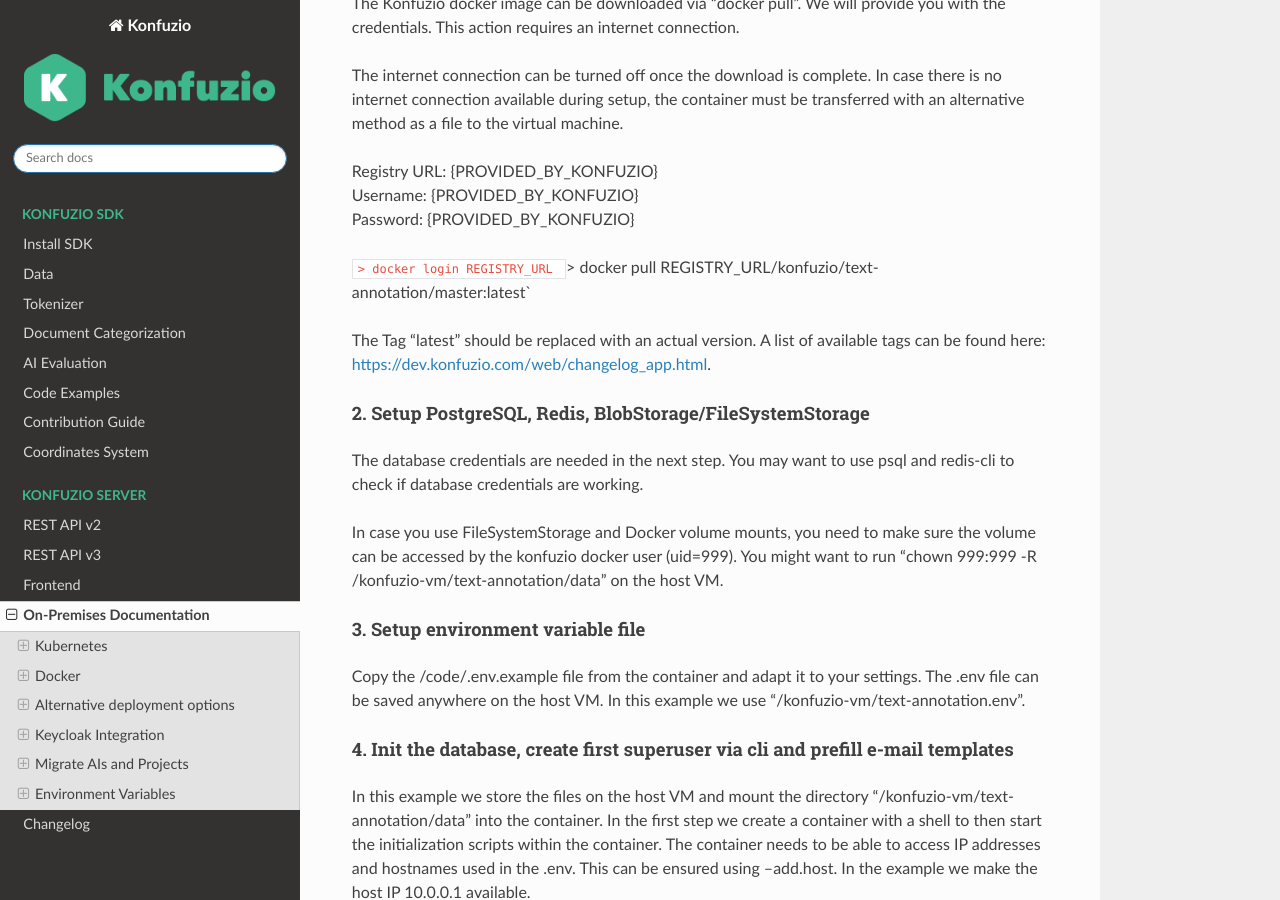
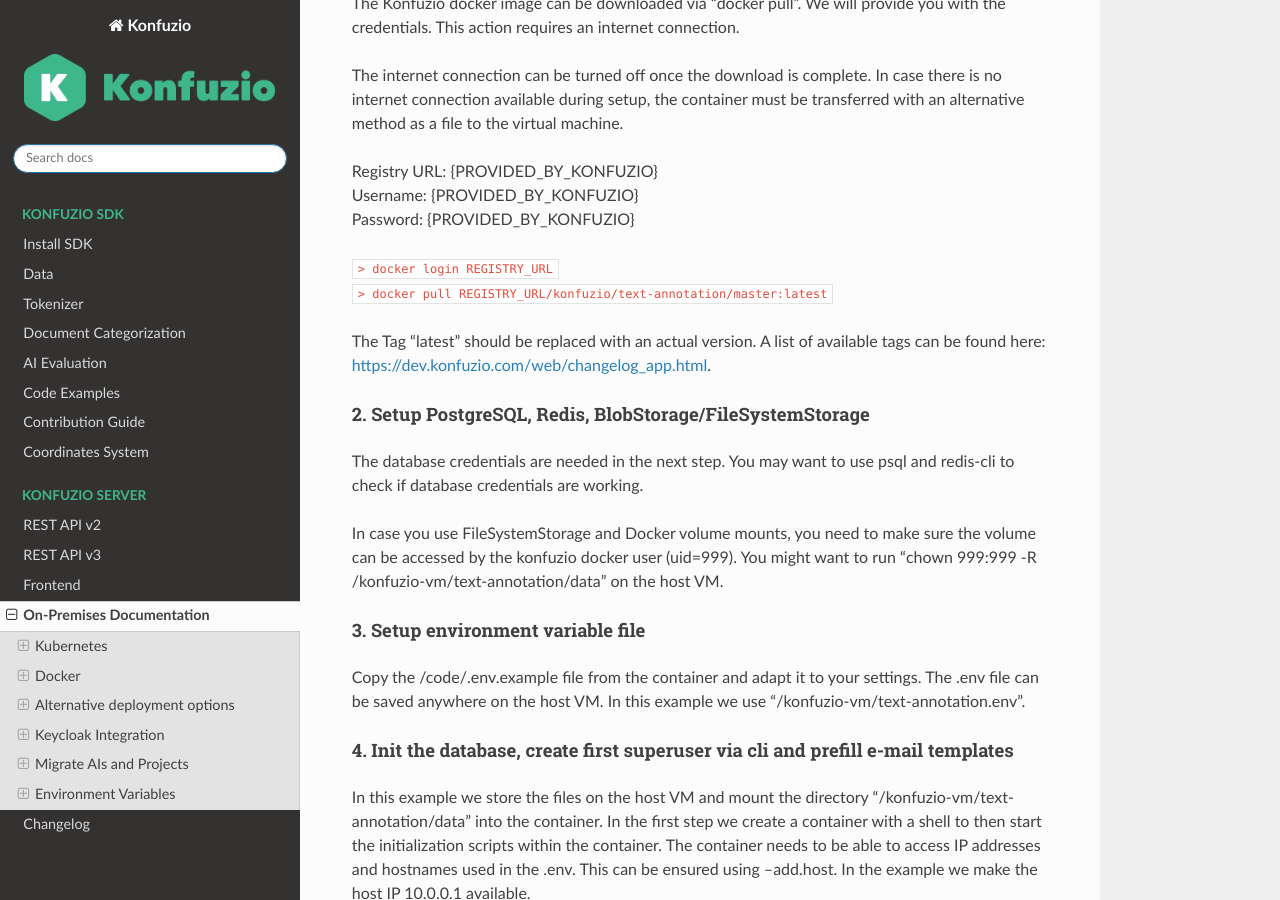
Before and after one commit to konfuzio-ai/konfuzio-sdk, a Sphinx documentation site: the page built from docs/web/on_premises.md, in a window 1280 px wide and 900 px high, scrolled down 5955 px. Built offline with Sphinx 7.4.7 and the Read the Docs theme 2.0.0, drawn with Linux system fonts in a browser that asks for light colours.

```diff
--- a/docs/web/on_premises.md
+++ b/docs/web/on_premises.md
@@ -255,7 +255,7 @@ Registry URL: {PROVIDED_BY_KONFUZIO}
 Username: {PROVIDED_BY_KONFUZIO}
 Password: {PROVIDED_BY_KONFUZIO}
 
-`> docker login REGISTRY_URL
+`> docker login REGISTRY_URL`
 `> docker pull REGISTRY_URL/konfuzio/text-annotation/master:latest`
 
 The Tag "latest" should be replaced with an actual version. A list of available tags can be found here: https://dev.konfuzio.com/web/changelog_app.html.
```
